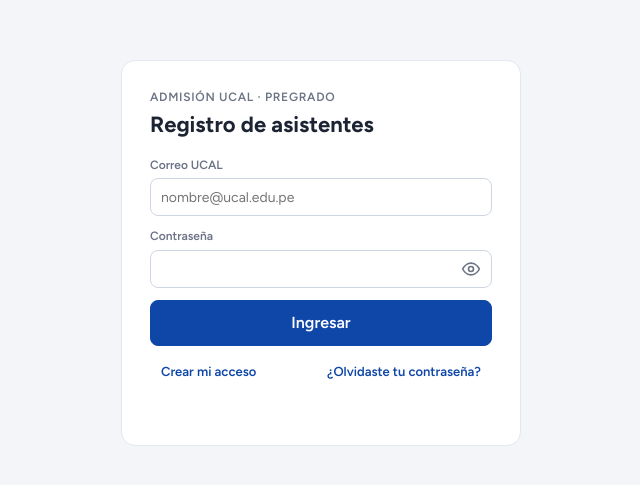
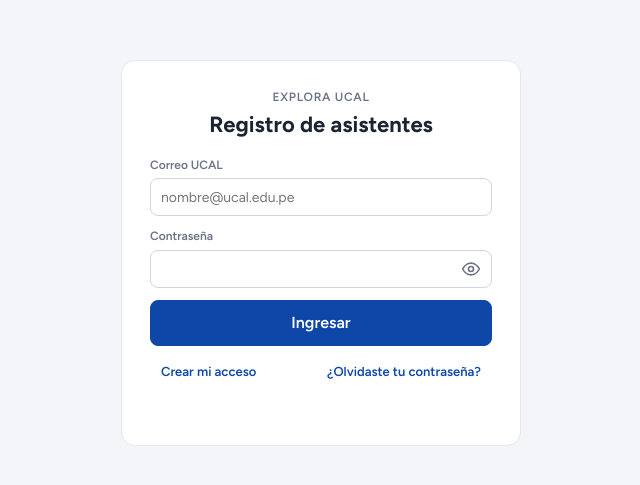
Before and after one commit to admisionucal/exploraucal, a plain HTML site: page index.html in a window 1280 px wide. Shown: the part 147-632 px from the top of the page, without its empty margins (319-959 px from the left). Drawn offline with nearby package versions, Linux system fonts and the light colour scheme.

Commit message:
Registro Explora UCAL

```diff
--- a/index.html
+++ b/index.html
@@ -223,6 +223,7 @@
 .pw input{padding-right:44px}
 .ojo{position:absolute;right:3px;top:50%;transform:translateY(-50%);width:36px;height:32px;border:0;background:transparent;color:var(--muted);border-radius:6px;cursor:pointer;display:grid;place-items:center}
 .ojo:hover{color:var(--blue);background:var(--blue-soft)}
+.login-card > .brand{align-items:center;text-align:center}
 .loginlinks{display:flex;justify-content:space-between;gap:8px;flex-wrap:wrap}
 .userchip{display:flex;align-items:center;gap:8px;color:var(--muted);font-size:13px}
 .dot{width:9px;height:9px;border-radius:50%;background:var(--line-strong);display:inline-block}
@@ -262,7 +263,7 @@
 <body>
 <main class="login" id="login" hidden>
   <div class="login-card">
-    <div class="brand"><small>Admisión UCAL · Pregrado</small><h1 id="loginTitle">Registro de asistentes</h1></div>
+    <div class="brand"><small>Explora UCAL</small><h1 id="loginTitle">Registro de asistentes</h1></div>
 
     <!-- Ingresar -->
     <form id="loginForm">
@@ -310,7 +311,7 @@
 <div class="wrap">
   <header class="top">
     <div class="brand">
-      <small>Admisión UCAL · Pregrado</small>
+      <small>Explora UCAL</small>
       <h1 id="evTitle">Registro de asistentes</h1>
     </div>
     <div class="evbar">
```
